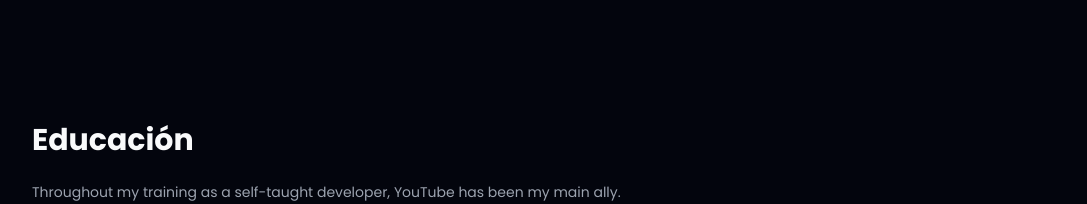
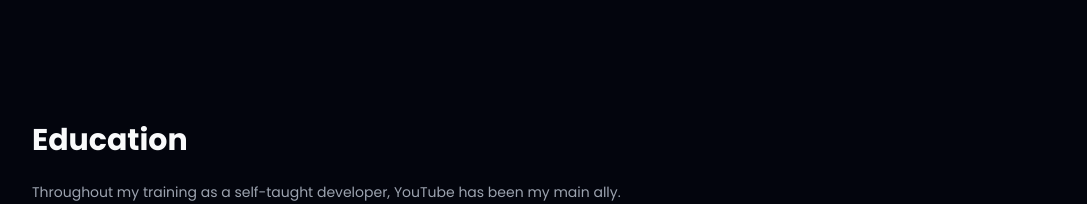
Before and after one commit to RonaldDev0/RonaldDev0, a Next.js app: page /en in a window 1280 px wide. Shown: the part 3480-3684 px from the top of the page, without its empty margins (96-1183 px from the left). Built offline with nearby package versions, Linux system fonts and the light colour scheme.

Commit message:
fix: education title

```diff
--- a/src/components/sections/Educations.tsx
+++ b/src/components/sections/Educations.tsx
@@ -80,7 +80,7 @@ export default function Education ({ en }: { en: boolean }) {
   return (
     <section id='education' className='w-full flex flex-col gap-6 mb-32'>
       <h2 className='text-3xl font-bold mt-10'>
-        {en ? 'Educación' : 'Educación'}
+        {en ? 'Education' : 'Educación'}
       </h2>
       <CardDescription>
         {
```
